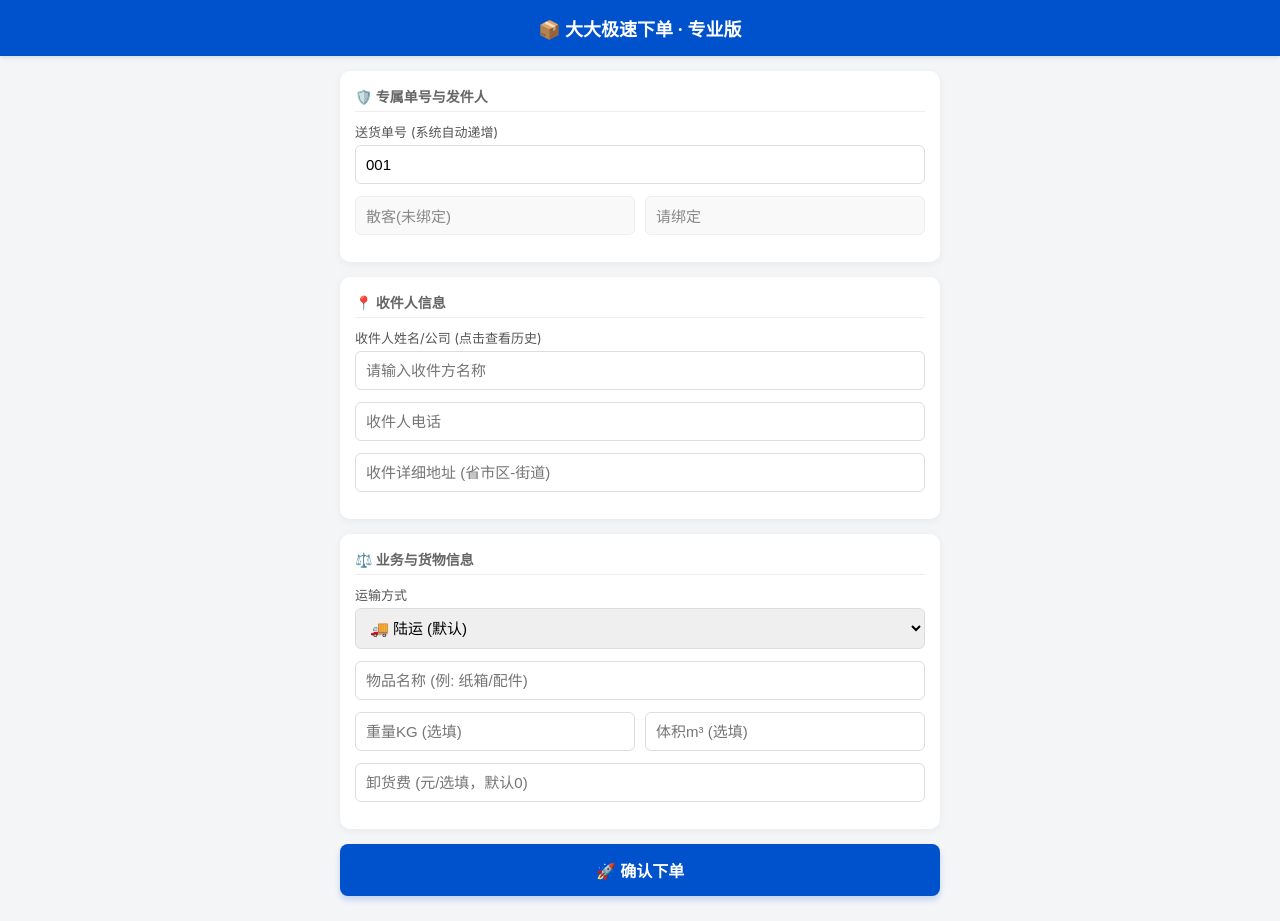
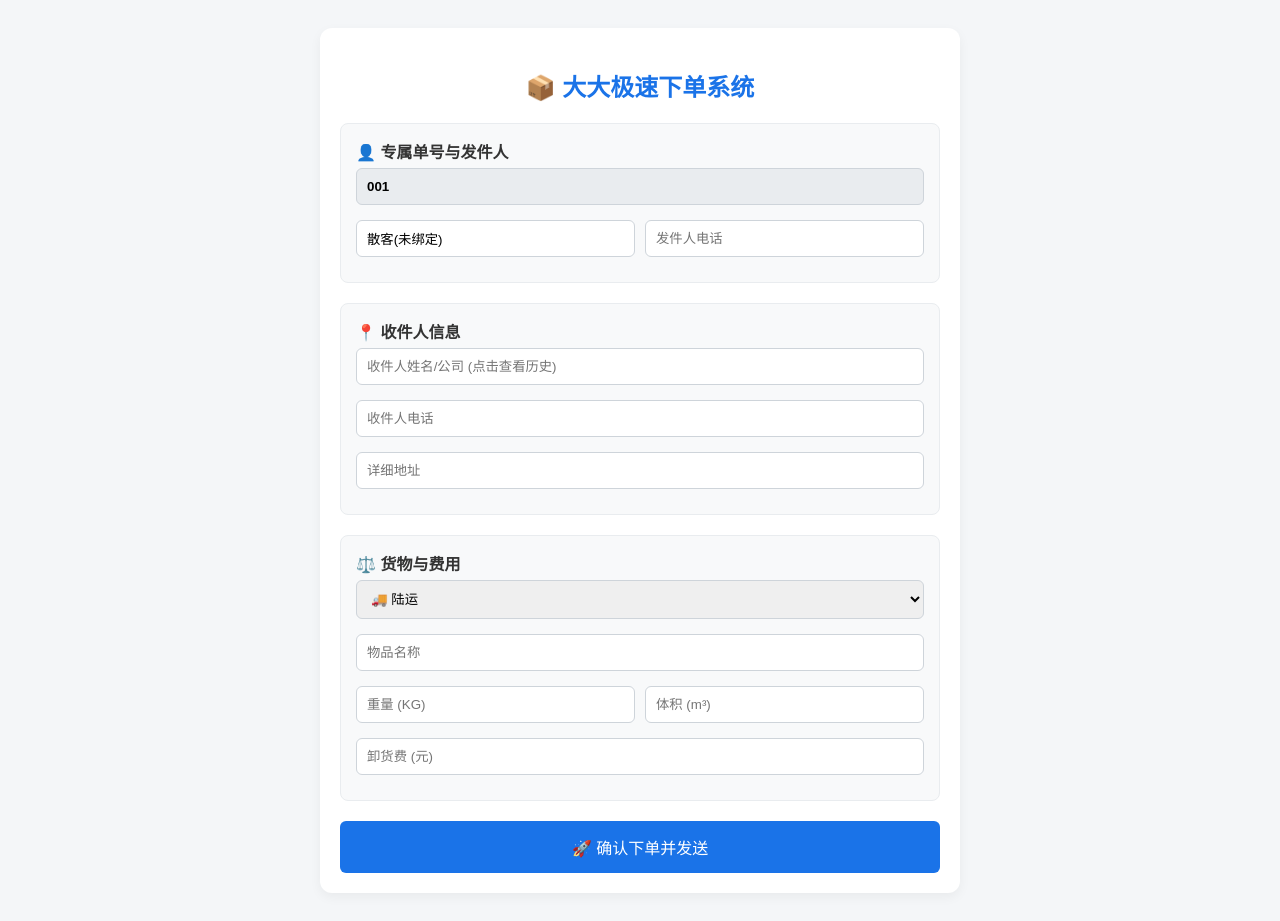
Before and after one commit to cohenmohmmad506-debug/-dada-order-page, a plain HTML site: page index.html in a window 1280 px wide. Drawn offline with Linux system fonts and the light colour scheme.

Commit message:
Update index.html

```diff
--- a/index.html
+++ b/index.html
@@ -3,264 +3,191 @@
 
 <head>
     <meta charset="UTF-8">
-    <meta name="viewport" content="width=device-width, initial-scale=1.0, maximum-scale=1.0, user-scalable=no">
-    <title>大大极速下单 · 专业版测试-1</title>
+    <meta name="viewport" content="width=device-width, initial-scale=1.0">
+    <title>大大极速下单 - VIP通道 </title>
     <style>
         body {
-            font-family: -apple-system, BlinkMacSystemFont, "Segoe UI", Roboto, Helvetica, Arial, sans-serif;
-            background-color: #f4f5f7;
-            margin: 0;
-            padding: 0;
+            font-family: sans-serif;
+            background: #f4f6f8;
+            padding: 20px;
             color: #333;
         }
 
-        .header {
-            background-color: #0052cc;
-            color: white;
-            padding: 15px 20px;
-            text-align: center;
-            font-size: 18px;
-            font-weight: bold;
-            box-shadow: 0 2px 4px rgba(0, 0, 0, 0.1);
+        .container {
+            max-width: 600px;
+            margin: 0 auto;
+            background: #fff;
+            border-radius: 12px;
+            padding: 20px;
+            box-shadow: 0 4px 12px rgba(0, 0, 0, 0.05);
         }
 
-        .container {
+        .section {
+            background: #f8f9fa;
             padding: 15px;
-            max-width: 600px;
-            margin: 0 auto;
+            border-radius: 8px;
+            margin-bottom: 20px;
+            border: 1px solid #e9ecef;
         }
 
-        .card {
-            background: white;
-            border-radius: 10px;
-            padding: 15px;
-            margin-bottom: 15px;
-            box-shadow: 0 2px 8px rgba(0, 0, 0, 0.05);
+        h2 {
+            text-align: center;
+            color: #1a73e8;
         }
 
-        .card-title {
-            font-size: 14px;
-            color: #666;
+        input,
+        select {
+            width: 100%;
+            padding: 10px;
+            margin-top: 5px;
             margin-bottom: 10px;
-            border-bottom: 1px solid #eee;
-            padding-bottom: 5px;
-            font-weight: bold;
+            border: 1px solid #ced4da;
+            border-radius: 6px;
+            box-sizing: border-box;
         }
 
-        .form-group {
-            margin-bottom: 12px;
-            position: relative;
+        .row {
+            display: flex;
+            gap: 10px;
         }
 
-        .form-group label {
-            display: block;
-            font-size: 13px;
-            color: #555;
-            margin-bottom: 4px;
-        }
-
-        .form-control {
+        .btn {
             width: 100%;
-            padding: 10px;
-            border: 1px solid #ddd;
-            border-radius: 6px;
-            box-sizing: border-box;
-            font-size: 15px;
-        }
-
-        .form-control:focus {
-            outline: none;
-            border-color: #0052cc;
-        }
-
-        .readonly-input {
-            background-color: #f9f9f9;
-            color: #888;
-            border-color: #eee;
-        }
-
-        .btn-submit {
-            width: 100%;
-            background-color: #0052cc;
+            padding: 14px;
+            background: #1a73e8;
             color: white;
             border: none;
-            padding: 14px;
+            border-radius: 6px;
             font-size: 16px;
-            border-radius: 8px;
-            font-weight: bold;
-            cursor: pointer;
-            box-shadow: 0 4px 6px rgba(0, 82, 204, 0.2);
-        }
-
-        .btn-submit:active {
-            background-color: #003d99;
-            transform: translateY(1px);
-        }
-
-        .history-list {
-            display: none;
-            position: absolute;
-            top: 100%;
-            left: 0;
-            right: 0;
-            background: white;
-            border: 1px solid #ddd;
-            border-top: none;
-            z-index: 10;
-            border-radius: 0 0 6px 6px;
-            box-shadow: 0 4px 6px rgba(0, 0, 0, 0.1);
-            max-height: 150px;
-            overflow-y: auto;
-        }
-
-        .history-item {
-            padding: 10px;
-            border-bottom: 1px solid #f0f0f0;
-            font-size: 14px;
-            color: #333;
             cursor: pointer;
         }
     </style>
 </head>
 
 <body>
-    <div class="header">📦 大大极速下单 · 专业版</div>
     <div class="container">
-        <div class="card">
-            <div class="card-title">🛡️ 专属单号与发件人</div>
-            <div class="form-group">
-                <label>送货单号 (系统自动递增)</label>
-                <input type="text" id="orderNumber" class="form-control" placeholder="例如: 001">
-            </div>
-            <div style="display: flex; gap: 10px;">
-                <div class="form-group" style="flex: 1;">
-                    <input type="text" id="senderName" class="form-control readonly-input" placeholder="发件人" readonly>
-                </div>
-                <div class="form-group" style="flex: 1;">
-                    <input type="text" id="senderPhone" class="form-control readonly-input" placeholder="电话" readonly>
-                </div>
+        <h2>📦 大大极速下单系统 </h2>
+        <div class="section">
+            <strong>👤 专属单号与发件人 </strong>
+            <input type="text" id="orderNumber" readonly style="background:#e9ecef; font-weight:bold;">
+            <div class="row">
+                <input type="text" id="senderName" placeholder="发件人">
+                <input type="text" id="senderPhone" placeholder="发件人电话">
             </div>
         </div>
+        <div class="section">
+            <strong>📍 收件人信息 </strong>
+            <input type="text" id="receiverName" placeholder="收件人姓名/公司 (点击查看历史)" required list="historyList"
+                autocomplete="off">
+            <datalist id="historyList"> </datalist>
+            <input type="tel" id="receiverPhone" placeholder="收件人电话" required>
+            <input type="text" id="receiverAddress" placeholder="详细地址" required>
+        </div>
+        <div class="section">
+            <strong>⚖️ 货物与费用 </strong>
+            <select id="transportMethod">
+                <option value="陆运">🚚 陆运 </option>
+                <option value="空运">✈️ 空运 </option>
+            </select>
+            <input type="text" id="itemName" placeholder="物品名称">
+            <div class="row">
+                <input type="number" id="itemWeight" placeholder="重量 (KG)">
+                <input type="number" id="itemVolume" placeholder="体积 (m³)">
+            </div>
+            <input type="number" id="unloadFee" placeholder="卸货费 (元)">
+        </div>
+        <button class="btn" onclick="submitOrder()">🚀 确认下单并发送 </button>
+    </div>
+    <script>
+        window.onload = function () {
+            let last = localStorage.getItem('dada_last_order');
+            let next = "001";
+            if (last && !isNaN(parseInt(last))) next = String(parseInt(last) + 1).padStart(3, '0');
+            document.getElementById('orderNumber').value = next;
 
-        <div class="card">
-            <div class="card-title">📍 收件人信息</div>
-            <div class="form-group">
-                <label>收件人姓名/公司 (点击查看历史)</label>
-                <input type="text" id="receiverName" class="form-control" placeholder="请输入收件方名称" autocomplete="off"
-                    onfocus="showHistory()">
-                <div id="historyBox" class="history-list"></div>
-            </div>
-            <div class="form-group">
-                <input type="tel" id="receiverPhone" class="form-control" placeholder="收件人电话">
-            </div>
-            <div class="form-group">
-                <input type="text" id="receiverAddress" class="form-control" placeholder="收件详细地址 (省市区-街道)">
-            </div>
-        </div>
 
-        <div class="card">
-            <div class="card-title">⚖️ 业务与货物信息</div>
-            <div class="form-group">
-                <label>运输方式</label>
-                <select id="transportMethod" class="form-control">
-                    <option value="陆运" selected>🚚 陆运 (默认)</option>
-                    <option value="空运">✈️ 空运</option>
-                    <option value="海运">🚢 海运</option>
-                </select>
-            </div>
-            <div class="form-group">
-                <input type="text" id="itemName" class="form-control" placeholder="物品名称 (例: 纸箱/配件)">
-            </div>
-            <div style="display: flex; gap: 10px;">
-                <div class="form-group" style="flex: 1;">
-                    <input type="number" step="0.01" id="itemWeight" class="form-control" placeholder="重量KG (选填)">
-                </div>
-                <div class="form-group" style="flex: 1;">
-                    <input type="number" step="0.01" id="itemVolume" class="form-control" placeholder="体积m³ (选填)">
-                </div>
-            </div>
-            <div class="form-group">
-                <input type="number" step="0.01" id="unloadFee" class="form-control" placeholder="卸货费 (元/选填，默认0)">
-            </div>
-        </div>
+            const urlParams = new URLSearchParams(window.location.search);
+            const sName = urlParams.get('s_name');
+            const sPhone = urlParams.get('s_phone');
 
-        <button class="btn-submit" onclick="submitOrder()">🚀 确认下单</button>
-    </div>
 
-    <script>
-        // 自动递增单号
-        function incrementString(str) {
-            return str.replace(/\d+$/, function (n) {
-                return String(parseInt(n, 10) + 1).padStart(n.length, '0');
+            if (sName) {
+                document.getElementById('senderName').value = sName;
+                document.getElementById('senderName').readOnly = true;
+                document.getElementById('senderName').style.backgroundColor = '#e9ecef';
+            } else {
+                document.getElementById('senderName').value = "散客(未绑定)";
+            }
+
+
+            if (sPhone) {
+                document.getElementById('senderPhone').value = sPhone;
+                document.getElementById('senderPhone').readOnly = true;
+                document.getElementById('senderPhone').style.backgroundColor = '#e9ecef';
+            }
+
+            loadHistory(); // 👉 就是加这一句！启动收件人记忆引擎！
+        };
+
+        function loadHistory() {
+            const history = JSON.parse(localStorage.getItem('dada_history') || '[]');
+            const datalist = document.getElementById('historyList');
+            datalist.innerHTML = '';
+            history.forEach(function (item) {
+                let option = document.createElement('option');
+                option.value = item.name;
+                datalist.appendChild(option);
+            });
+
+            document.getElementById('receiverName').addEventListener('input', function (e) {
+                const match = history.find(function (h) { return h.name === e.target.value; });
+                if (match) {
+                    document.getElementById('receiverPhone').value = match.phone;
+                    document.getElementById('receiverAddress').value = match.address;
+                }
             });
         }
 
-        window.onload = function () {
-            const urlParams = new URLSearchParams(window.location.search);
-            document.getElementById('senderName').value = urlParams.get('s_name') || '散客(未绑定)';
-            document.getElementById('senderPhone').value = urlParams.get('s_phone') || '请绑定';
-            const savedOrderNum = localStorage.getItem('dada_last_order_num');
-            if (savedOrderNum) {
-                document.getElementById('orderNumber').value = incrementString(savedOrderNum);
-            } else {
-                document.getElementById('orderNumber').value = '001';
-            }
-        };
+        function submitOrder() {
+            const rName = document.getElementById('receiverName').value;
+            const rPhone = document.getElementById('receiverPhone').value;
+            const rAddress = document.getElementById('receiverAddress').value;
+            const sName = document.getElementById('senderName').value;
+            const sPhone = document.getElementById('senderPhone').value;
 
-        // 历史记录下拉
-        function showHistory() {
-            const historyBox = document.getElementById('historyBox');
-            const history = JSON.parse(localStorage.getItem('dada_history')) || [];
-            if (history.length === 0) return;
-            historyBox.innerHTML = '';
-            history.forEach(item => {
-                let div = document.createElement('div');
-                div.className = 'history-item';
-                div.innerHTML = `<b>${item.name}</b> <span>${item.phone} | ${item.address}</span>`;
-                div.onclick = function () {
-                    document.getElementById('receiverName').value = item.name;
-                    document.getElementById('receiverPhone').value = item.phone;
-                    document.getElementById('receiverAddress').value = item.address;
-                    historyBox.style.display = 'none';
-                };
-                historyBox.appendChild(div);
-            });
-            historyBox.style.display = 'block';
-        }
-
-        document.addEventListener('click', function (e) {
-            if (e.target.id !== 'receiverName') {
-                document.getElementById('historyBox').style.display = 'none';
-            }
-        });
-
-        // ---------- 核心：提交订单到腾讯文档（无感）----------
-        // 核心：提交订单到腾讯文档（有反馈的无跳转）
-        function submitOrder() {
-            // ... (前面获取数据的代码不变) ...
+            if (!sName || !sPhone) return alert("⚠️ 请填写发件人姓名和电话！");
+            if (!rName || !rPhone || !rAddress) return alert("⚠️ 请完整填写收件人信息！");
 
             const orderData = {
-                "送货单号": orderNum,
-                "发件人": document.getElementById('senderName').value || '散客',
-                "发件电话": document.getElementById('senderPhone').value || '无',
-                // ... (中间的 12 个字段照旧填写) ...
+                "送货单号": document.getElementById('orderNumber').value,
+                "发件人": sName,
+                "发件电话": sPhone,
+                "收件人": rName,
+                "收件电话": rPhone,
+                "收件地址": rAddress,
+                "运输方式": document.getElementById('transportMethod').value,
+                "物品名称": document.getElementById('itemName').value || "未填",
+                "重量KG": document.getElementById('itemWeight').value || "0",
+                "体积m3": document.getElementById('itemVolume').value || "0",
+                "卸货费": document.getElementById('unloadFee').value || "0",
+                "下单时间": new Date().toLocaleString()
             };
 
-            const WEBHOOK_URL = "https://hook.jijyun.cn/v1/accept/data/webhook_accept_first/dsAIEQiUOqmZu3D2t7kjSlGwWyLpVKYn";
+            const URL = "https://hook.jijyun.cn/v1/accept/data/webhook_accept_first/dsAIEQiUOqmZu3D2t7kjSlGwWyLpVKYn";
+            fetch(URL, { method: "POST", headers: { "Content-Type": "application/json" }, body: JSON.stringify(orderData) })
+                .then(function (res) {
+                    localStorage.setItem('dada_last_order', orderData["送货单号"]);
 
-            // 🚀 最纯净的发射方式，因为上了 Gitee，不再需要各种乱七八糟的伪装！
-            fetch(WEBHOOK_URL, {
-                method: "POST",
-                headers: {
-                    "Content-Type": "application/json"
-                },
-                body: JSON.stringify(orderData)
-            })
-                .then(res => {
-                    alert(`✅ 订单 ${orderNum} 成功发射！`);
+
+                    let history = JSON.parse(localStorage.getItem('dada_history') || '[]');
+                    history = history.filter(function (item) { return item.name !== rName; });
+                    history.unshift({ name: rName, phone: rPhone, address: rAddress });
+                    if (history.length > 5) history.pop();
+                    localStorage.setItem('dada_history', JSON.stringify(history));
+
+                    alert("✅ 成功！单号：" + orderData["送货单号"]);
                     window.location.reload();
-                })
-                .catch(error => alert(`🧨 网络异常：${error.message}`));
+                }).catch(function (e) { alert("异常：" + e.message); });
         }
     </script>
 </body>
```
